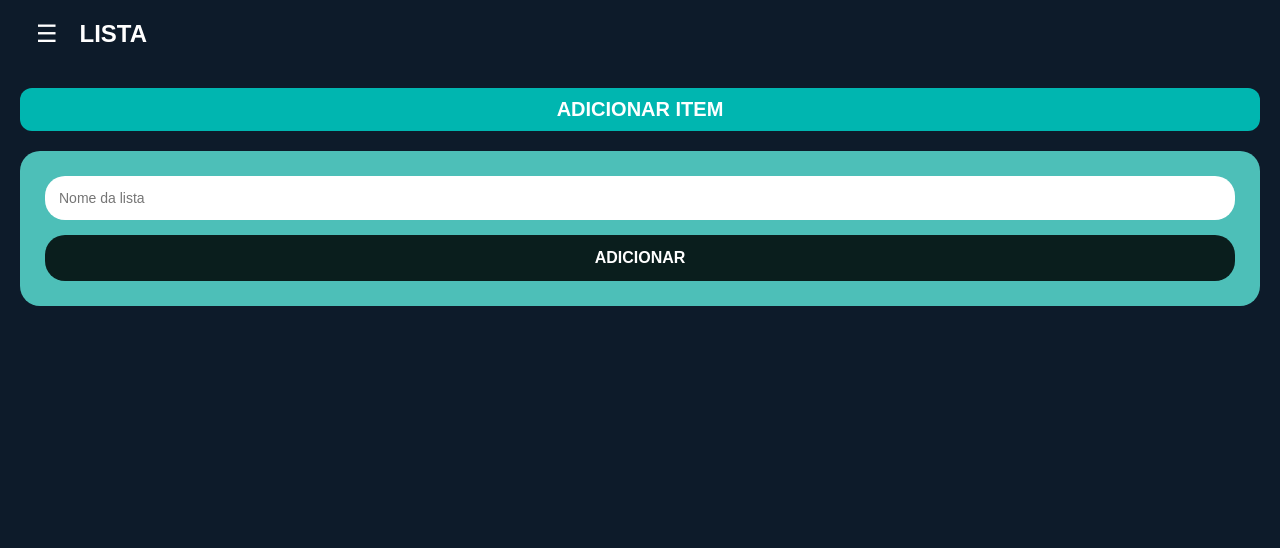
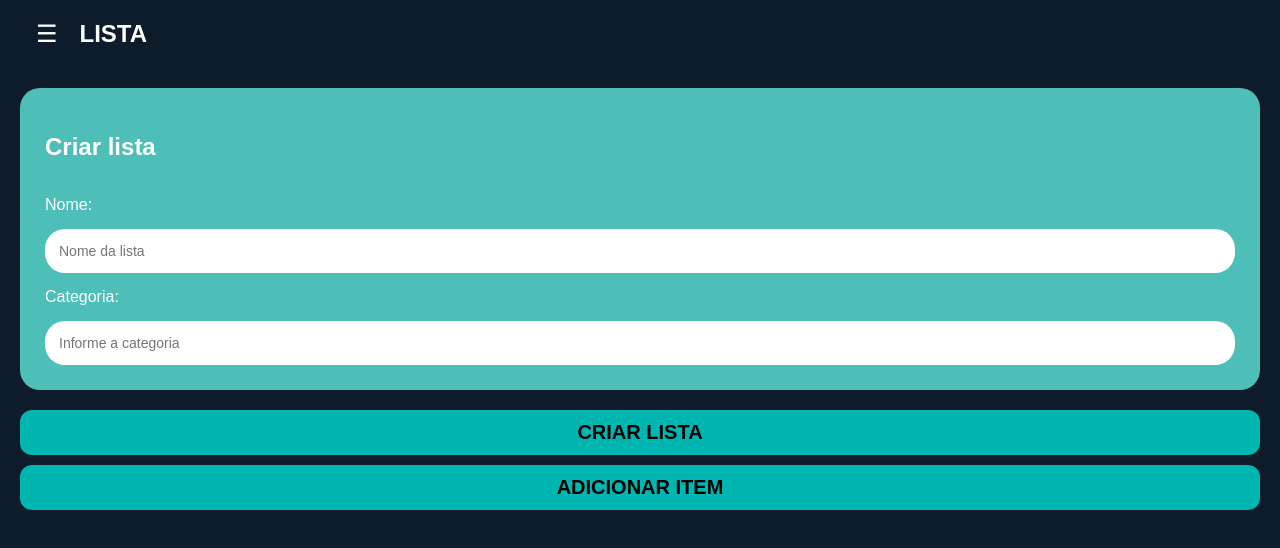
Before and after one commit to Jinacio23/listaComprasCompartilhada, a website: page src/view/adicionar item/adicionaritem.html in a window 1280 px wide. Drawn offline with Linux system fonts and the light colour scheme.

Commit message:
cadastrar lista

```diff
--- a/models/listaCompras.js
+++ b/models/listaCompras.js
@@ -6,6 +6,7 @@ module.exports = (sequelize, DataTypes) => {
       autoIncrement: true
     },
     nome: DataTypes.STRING(45),
+    categoria: DataTypes.STRING(45),
     createdAt: DataTypes.DATE,
     updatedAt: DataTypes.DATE
   }, {
--- a/src/view/adicionar item/adicionaritem.css
+++ b/src/view/adicionar item/adicionaritem.css
@@ -24,23 +24,27 @@ body {
     margin: 0;
   }
 
-  .box-titulo {
+  .submit-buttons{
+    display: flex;
+    flex-direction: column;
+    gap: 10px;
+  }
+
+  .box-button {
     background-color: #00B6B0;
     border-radius: 12px;
     padding: 10px;
     text-align: center;
-    margin: 20px;
+    margin: 0 20px;
   }
 
-  .box-titulo h2 {
+  .box-button button {
     font-size: 20px;
-    margin: 0;
-    color: #fff;
+    background-color: transparent;
+    border: none;
+    outline: none;
+    cursor: pointer;
     font-weight: bold;
-    justify-content: center;
-    align-items: center;
-    display: flex;
-
   }
 
   .voltar {
--- a/src/view/adicionar item/adicionaritem.html
+++ b/src/view/adicionar item/adicionaritem.html
@@ -1,5 +1,6 @@
 <!DOCTYPE html>
 <html lang="pt-BR">
+
 <head>
   <meta charset="UTF-8">
   <meta name="viewport" content="width=device-width, initial-scale=1.0">
@@ -15,6 +16,7 @@
     cursor: pointer;
   }
 </style>
+
 <body>
 
   <header class="topo">
@@ -22,22 +24,29 @@
     <h1 class="logo">LISTA</h1>
   </header>
 
-  <!-- Box de título -->
-  <section class="box-titulo">
-    <h2>ADICIONAR ITEM</h2>
-  </section>
-
   <!-- Formulário -->
   <main class="formulario">
     <form class="form">
-      <input type="text" id="name"  placeholder="Nome da lista" required>
-      <!-- <input type="text" placeholder="Digite o nome do item:" required>
-      <input type="text" placeholder="Digite o peso do item. ex: kg, ml." required>
+      <h2>Criar lista</h2>
+      <label for="name">Nome:</label>
+      <input type="text" id="name" name="name" placeholder="Nome da lista" required>
+      <label for="categoria">Categoria:</label>
+      <input type="text" id="categoria" name="categoria" placeholder="Informe a categoria">
+      <!-- <input type="text" placeholder="Digite o peso do item. ex: kg, ml." required>
       <input type="number" placeholder="Quantidade de itens" required> -->
-      <button type="submit">ADICIONAR</button>
     </form>
+    <section class="submit-buttons">
+      <span class="box-button">
+        <button onclick="cadastrarLista(0)">CRIAR LISTA</button>
+      </span>
+      <span class="box-button">
+        <button onclick="cadastrarLista(1)">ADICIONAR ITEM</button>
+      </span>
+    </section>
+
   </main>
 
   <script src="./cadastrar.js"></script>
 </body>
+
 </html>
--- a/src/view/adicionar item/cadastrar.js
+++ b/src/view/adicionar item/cadastrar.js
@@ -1,14 +1,50 @@
 const form = document.querySelector('form');
+
+async function cadastrarLista(val){
+  const nome = document.getElementById('name').value;
+  const categoria = document.getElementById('categoria').value;
+
+  try {
+    const response = await fetch('http://localhost:3000/api/lista/register', {
+      method: 'POST',
+      headers: { 'Content-Type': 'application/json' },
+      body: JSON.stringify({ nome, categoria })
+    });
+
+    if (!response.ok) {
+      const erro = await response.json();
+      alert(erro.mensagem || 'Erro ao cadastrar lista');
+      return;
+    }
+
+    const data = await response.json();
+    // window.location.href = '../pagina principal/principal.html';
+
+    if (val) {
+      if(data.lista.id != null){
+        localStorage.setItem('idList', JSON.stringify(data.lista.id));
+        window.location.href = '../lista/lista.html';
+      } else {
+        alert("id não recuperado");
+      }
+    }
+
+  } catch (err) {
+    alert('Erro inesperado');
+  }
+}
 
 form.addEventListener('submit', async (event) => {
   event.preventDefault();
 
   const nome = document.getElementById('name').value;
+  const categoria = document.getElementById('categoria').value;
+
   try {
     const response = await fetch('http://localhost:3000/api/lista/register', {
       method: 'POST',
       headers: { 'Content-Type': 'application/json' },
-      body: JSON.stringify({ nome })
+      body: JSON.stringify({ nome, categoria })
     });
 
     if (!response.ok) {
```
Also changed, not shown: routes/listaCompraRoute.js (+10 -3 lines). Lines whose indentation alone changed are shown as unchanged.
